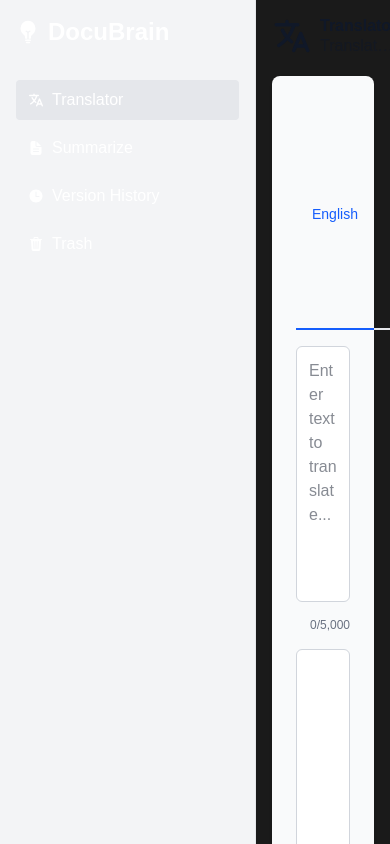
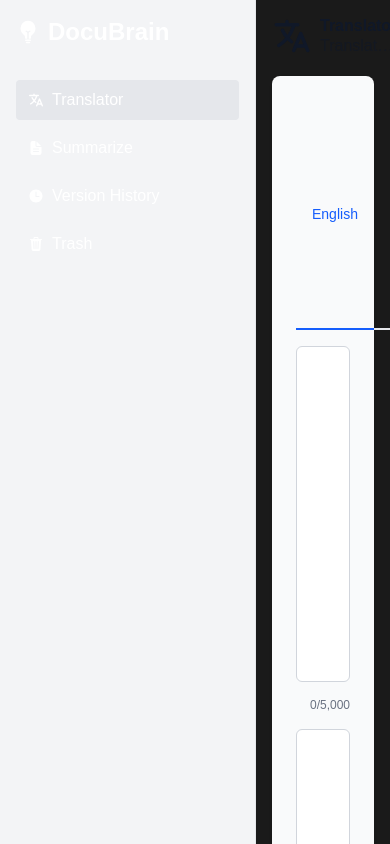
Before and after one commit to MariamMohammed-20194798/db-nextjs-app, a Next.js app: page /translator in a window 390 px wide. Built offline with nearby package versions, Linux system fonts and the light colour scheme.

Commit message:
correct pages padding

```diff
--- a/app/summarize/page.tsx
+++ b/app/summarize/page.tsx
@@ -34,7 +34,7 @@
 
   const [selectedSourceIndex, setSourceIndex] = React.useState(0);
   return (
-    <div className="max-w-4xl mx-auto">
+    <div className="max-w-5xl mx-auto">
       <motion.div
         key="header-upload-vf-doc"
         layout
--- a/app/translator/page.tsx
+++ b/app/translator/page.tsx
@@ -352,7 +352,7 @@
   };
 
   return (
-    <div className="max-w-4xl mx-auto">
+    <div className="max-w-5xl mx-auto">
       <HeaderSection
         inline
         className={'mb-5'}
@@ -509,8 +509,8 @@
           <div>
             <div className="relative">
               <textarea
-                className="w-full h-64 p-3 border border-gray-300 dark:border-gray-600 rounded-md focus:outline-none focus:ring-2 focus:ring-blue-500 bg-white dark:bg-gray-800 text-gray-900 dark:text-white resize-none thin-scrollbar"
-                placeholder="Enter text to translate..."
+                className="w-full h-84 p-3 border border-gray-300 dark:border-gray-600 rounded-md focus:outline-none focus:ring-2 focus:ring-blue-500 bg-white dark:bg-gray-800 text-gray-900 dark:text-white resize-none thin-scrollbar"
+                //placeholder="Enter Content to Translate..."
                 value={sourceText}
                 onChange={(e) => setSourceText(e.target.value)}
               />
@@ -545,7 +545,7 @@
             </div>
           </div>
           <div>
-            <div className="relative w-full h-64 p-3 border border-gray-300 dark:border-gray-600 rounded-md bg-white dark:bg-gray-800 text-gray-900 dark:text-white resize-none thin-scrollbar overflow-auto">
+            <div className="relative w-full h-84 p-3 border border-gray-300 dark:border-gray-600 rounded-md bg-white dark:bg-gray-800 text-gray-900 dark:text-white resize-none thin-scrollbar overflow-auto">
               {isTranslating ? (
                 <div className="flex items-center justify-center h-full text-gray-500">
                   <svg
@@ -568,7 +568,6 @@
                       d="M4 12a8 8 0 018-8V0C5.373 0 0 5.373 0 12h4zm2 5.291A7.962 7.962 0 014 12H0c0 3.042 1.135 5.824 3 7.938l3-2.647z"
                     ></path>
                   </svg>
-                  Translating...
                 </div>
               ) : (
                 <>
--- a/app/version-history/page.tsx
+++ b/app/version-history/page.tsx
@@ -8,7 +8,7 @@
 import { AiOutlineLoading3Quarters } from 'react-icons/ai';
 
 // Maximum number of versions to keep
-const MAX_VERSIONS = 9;
+const MAX_VERSIONS = 12;
 
 interface VersionDocument {
   id: string;
@@ -226,7 +226,7 @@
   }
 
   return (
-    <div className="max-w-4xl mx-auto">
+    <div className="max-w-5xl mx-auto">
       <HeaderSection
         inline
         className={'mb-5'}
@@ -251,7 +251,7 @@
         </div>
       )}
 
-      <div className="grid grid-cols-1 md:grid-cols-2 lg:grid-cols-3 gap-4">
+      <div className="grid grid-cols-1 md:grid-cols-2 lg:grid-cols-4 gap-3">
         {documents.map((doc) => (
           <motion.div
             key={doc.id}
```
